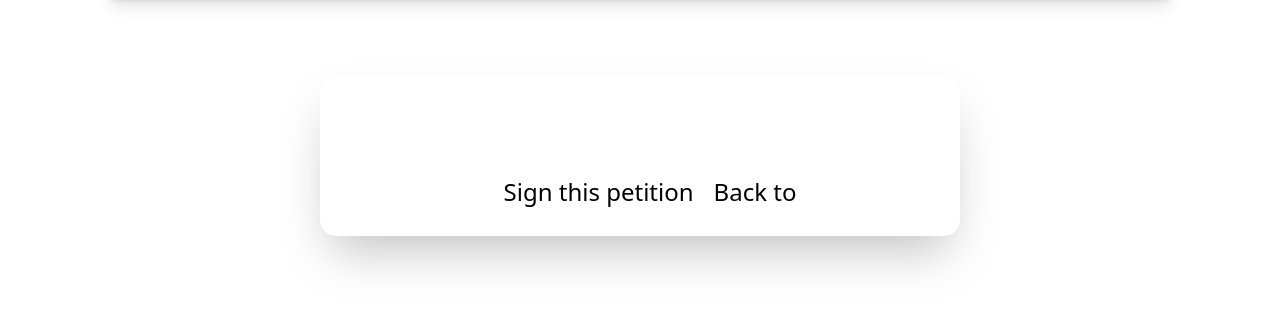
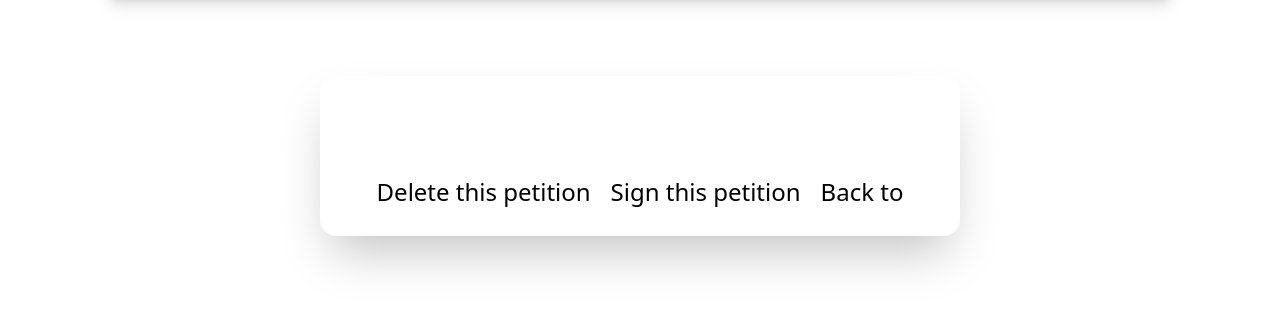
Before and after one commit to m9m/HinneHack2023, a Flask app: template templates/petition.html in a window 1280 px wide. Shown: the part 68-377 px from the top of the page. Run offline with Flask 2, Linux system fonts and the light colour scheme; the template is opened without the code that fills it, so the values that code supplies are empty; data comes from the database, SQL or seed files in the repository; style sheets or scripts are compiled from the project's sources.

Commit message:
Added delete route

```diff
--- a/templates/petition.html
+++ b/templates/petition.html
@@ -34,6 +34,7 @@
                 <br>
                 <p class="status"></p>
                 <div class="flex flex-row items-center align-center">
+                    <button class="text-2xl hover:underline hover:text-red-500 delete">Delete this petition</button>
                     <button class="px-5 text-2xl hover:underline hover:text-green-500 sign">Sign this petition</button>
                     <a href="{{url_for('communities_view', name=petition.city_name)}}" class="text-2xl hover:underline">Back to {{petition.city_name}}</a>
                 </div>
@@ -58,6 +59,22 @@
                 },// end get
             ) //end click
             })
+            $(".delete").click(function () {
+            $.post({
+                url: "{{url_for('delete', id=petition.id)}}",
+                dataType: 'json',
+                data: jQuery.param({}),
+                success: function (res) {
+                    $(".status").text("Deleted!");
+                    var r = res;
+                    $(".status").text("Deleted!").show().css({"color":"red"});
+                }, //end success
+                error: function () {
+                        $(".status").text("Cannot be deleted").show().css({"color":"red"});
+                    } //end error
+                },// end get
+            ) //end click
+            })
         </script>
     </body>
 </html>
```
